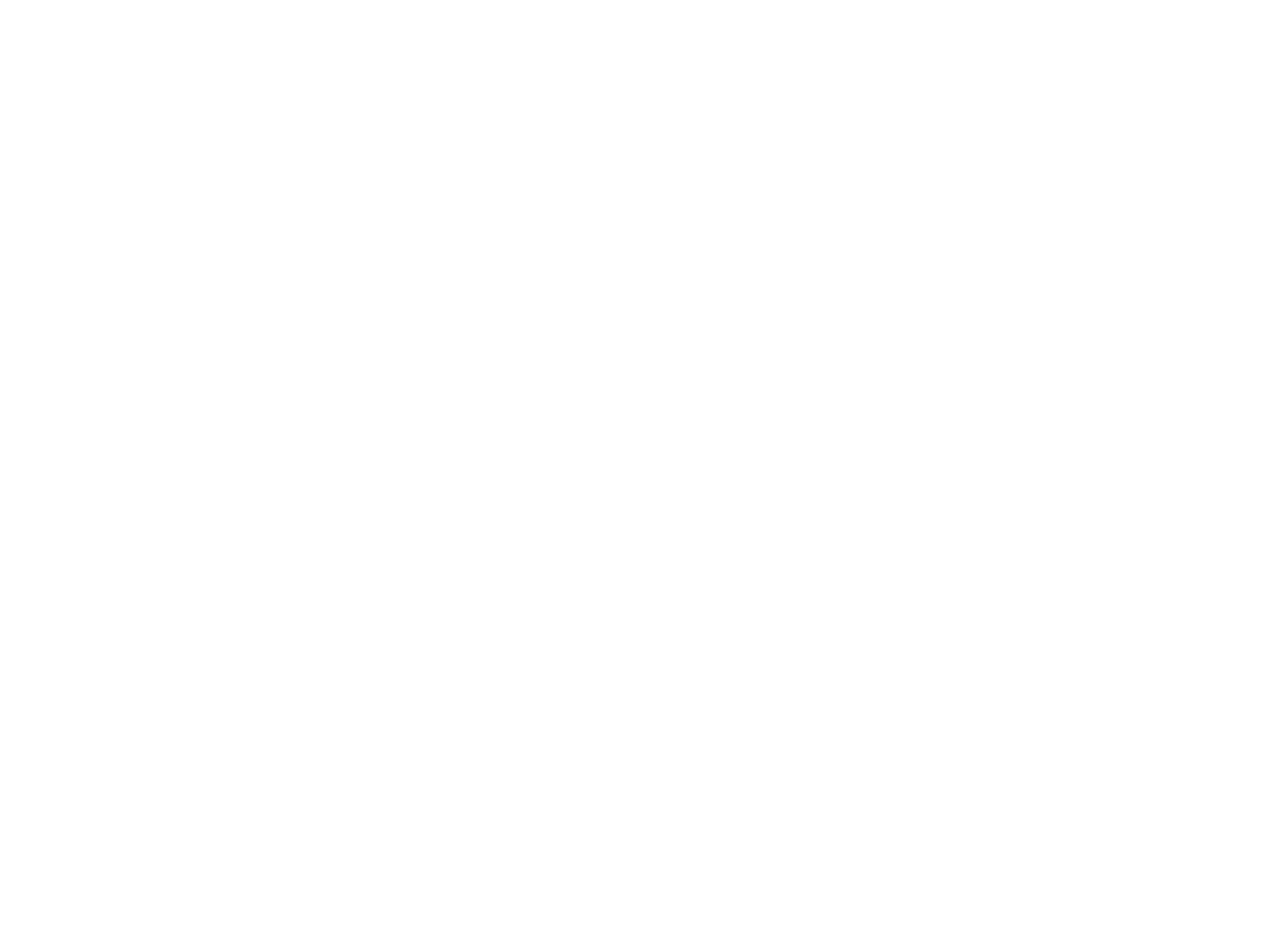
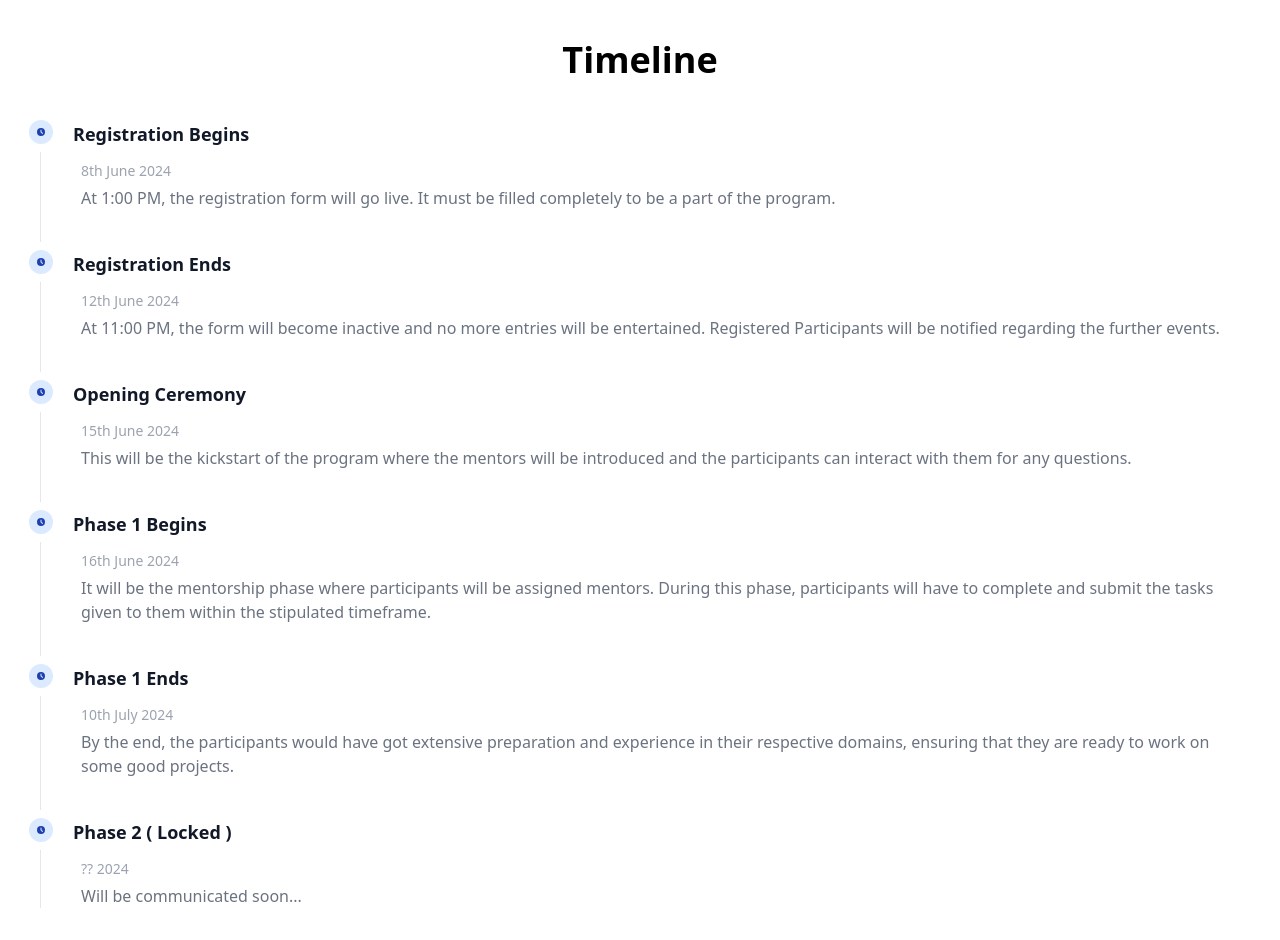
Before and after one commit to techhub-community/csoc_frontend, a React (Vite) app: page / in a window 1280 px wide. Shown: the part 840-1780 px from the top of the page. Before the commit the page ends 800 px from the top, so only its background shows below. Built offline with nearby package versions, Linux system fonts and the light colour scheme.

Commit message:
added timeline

```diff
--- a/src/App.jsx
+++ b/src/App.jsx
@@ -1,13 +1,14 @@
 import Hero from "./components/Hero"
 import NavBar from "./components/NavBar"
-
+import Timeline from "./components/Timeline"
 
 function App() {
   return (
     <>
       <NavBar />
       <main>
-        <Hero/>
+        <Hero />
+        <Timeline />
       </main>
     </>
   )
--- /dev/null
+++ b/src/components/Timeline.jsx
@@ -0,0 +1,62 @@
+import React from 'react'
+
+const timelineData = [
+  {
+    date: "8th June 2024",
+    title: "Registration Begins",
+    details: `At 1:00 PM, the registration form will go live. It must be filled completely to be a part of the program.`,
+  },
+  {
+    date: "12th June 2024",
+    title: "Registration Ends",
+    details: `At 11:00 PM, the form will become inactive and no more entries will be entertained. Registered Participants will be notified regarding the further events.`,
+  },
+  {
+    date: "15th June 2024",
+    title: "Opening Ceremony",
+    details: `This will be the kickstart of the program where the mentors will be introduced and the participants can interact with them for any questions.`,
+  },
+  {
+    date: "16th June 2024",
+    title: "Phase 1 Begins",
+    details: `It will be the mentorship phase where participants will be assigned mentors. During this phase, participants will have to complete and submit the tasks given to them within the stipulated timeframe.`,
+  },
+  {
+    date: "10th July 2024",
+    title: "Phase 1 Ends",
+    details: `By the end, the participants would have got extensive preparation and experience in their respective domains, ensuring that they are ready to work on some good projects.`,
+  },
+  {
+    date: "?? 2024",
+    title: "Phase 2 ( Locked )",
+    details: `Will be communicated soon...`,
+  }
+];
+
+export default function Timeline() {
+  return (
+    <>
+      <div class="container px-10 py-10 mx-auto z-1" style={{ zIndex: 1, position: 'relative' }}>
+        <h1 class="text-4xl font-bold py-10" style={{ textAlign: 'center' }}>Timeline</h1>
+        <ol class="relative border-s border-gray-200 dark:border-gray-700">
+          {
+            timelineData.map((data, index) => {
+              return (
+                <li key={`${data.title}-${index}`} class="mb-10" style={{ position: 'relative' }}>
+                  <span class="absolute flex items-center justify-center w-6 h-6 bg-blue-100 rounded-full -left-3 ring-8 ring-white dark:ring-gray-900 dark:bg-blue-900">
+                    <svg class="w-2.5 h-2.5 text-blue-800 dark:text-blue-300" aria-hidden="true" xmlns="http://www.w3.org/2000/svg" fill="currentColor" viewBox="0 0 20 20">
+                      <path fill-rule="evenodd" d="M10 18a8 8 0 100-16 8 8 0 000 16zm1-12a1 1 0 10-2 0v4a1 1 0 00.293.707l2.828 2.829a1 1 0 101.415-1.415L11 9.586V6z" clip-rule="evenodd"></path>
+                    </svg>
+                  </span>
+                  <h3 class="flex items-center mb-4 ml-8 text-lg font-bold text-gray-900">{data.title}</h3>
+                  <time class="block ml-10 mb-2 text-sm font-normal leading-none text-gray-400 dark:text-gray-500">{data.date}</time>
+                  <p class="mb-4 text-base ml-10 font-normal text-gray-500 dark:text-gray-400">{data.details}</p>
+                </li>
+              )
+            })
+          }
+        </ol>
+      </div>
+    </>
+  )
+}
```
